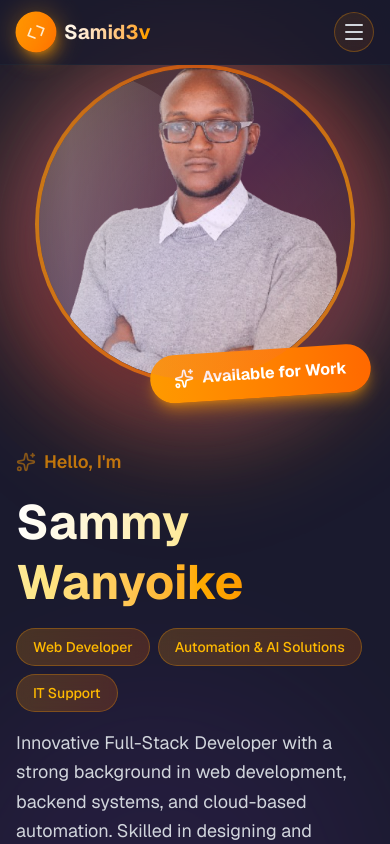
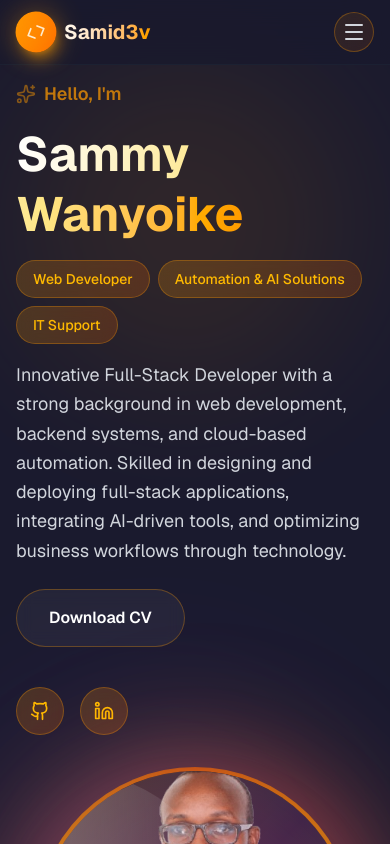
Before and after one commit to samid3v/portfolio, a Next.js app: page / in a window 390 px wide. Shown: the top 844 px of the page. Built offline with nearby package versions, Linux system fonts and the light colour scheme.

Commit message:
hero section order update

```diff
--- a/app/components/Hero.tsx
+++ b/app/components/Hero.tsx
@@ -40,7 +40,7 @@ export default function Hero() {
             initial={{ opacity: 0, x: -50 }}
             animate={{ opacity: 1, x: 0 }}
             transition={{ duration: 0.8 }}
-            className="space-y-6 order-2 lg:order-1"
+            className="space-y-6 order-1"
           >
             <motion.div
               initial={{ opacity: 0, y: 20 }}
@@ -149,7 +149,7 @@ export default function Hero() {
             initial={{ opacity: 0, x: 50 }}
             animate={{ opacity: 1, x: 0 }}
             transition={{ duration: 0.8 }}
-            className="order-1 lg:order-2 flex justify-center"
+            className="order-2 flex justify-center"
           >
             <div className="relative">
               {/* Outer Glow Rings */}
```
